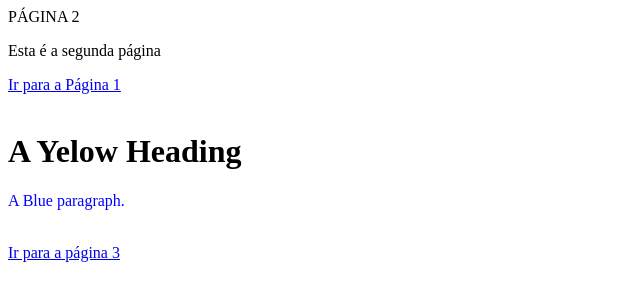
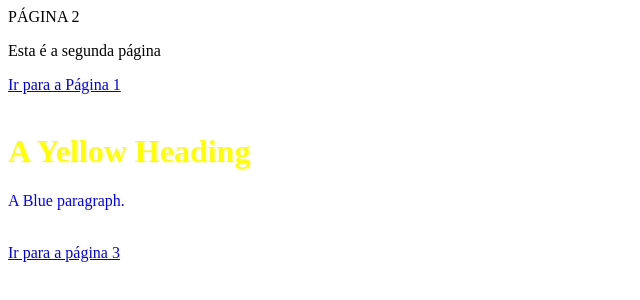
Before and after one commit to rodrigoleal3112/pagina3, a plain HTML site: page pagina2.index.html in a window 1280 px wide. Shown: the whole page, without its empty margins (0-640 px from the left). Drawn offline with Linux system fonts and the light colour scheme.

Commit message:
Update pagina2.index.html

```diff
--- a/pagina2.index.html
+++ b/pagina2.index.html
@@ -10,7 +10,7 @@
     <p>Esta é a segunda página</p>
 <a href="index.html">Ir para a Página 1</a><br>
 <br>
-<h1 style="color:yelow;">A Yelow Heading</h1>
+<h1 style="color:yellow;">A Yellow Heading</h1>
 <p style="color:blue;">A Blue paragraph.</p>
 <br>
 <a href="pagina3.index.html">Ir para a página 3</a>
```
